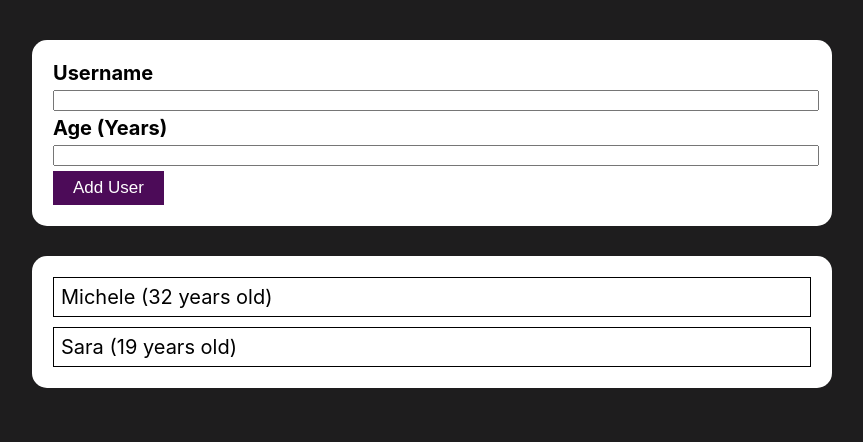
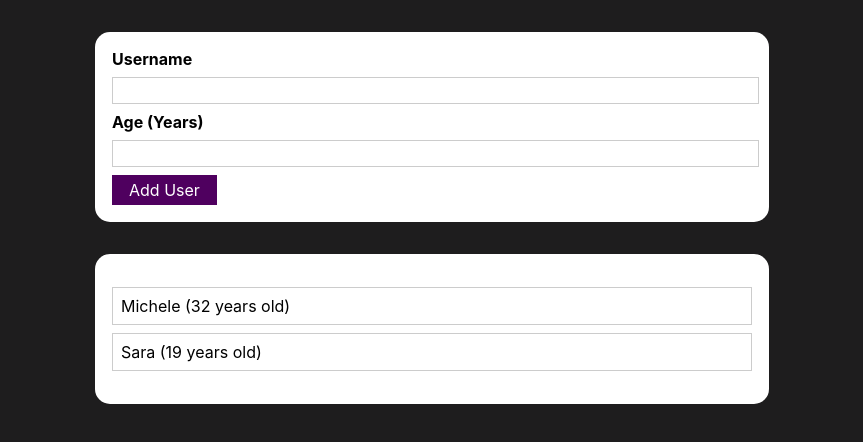
Before and after one commit to SaBobic/react-users-list, a React (Create React App) app: page / in a window 1280 px wide. Shown: the top 442 px of the page, without its empty margins (208-1071 px from the left). Built offline with nearby package versions, Linux system fonts and the light colour scheme.

Commit message:
improved general style

```diff
--- a/src/App.js
+++ b/src/App.js
@@ -1,8 +1,6 @@
 import { useState } from 'react';
-import styles from './App.module.css';
 import Form from './Components/Form/Form';
-import UserItem from './Components/List/UserItem';
-import Card from './Components/UI/Card';
+import UsersList from './Components/List/UsersList';
 
 function App() {
     const DUMMY_USERS = [
@@ -20,15 +18,9 @@ function App() {
     };
 
     return (
-        <div className={styles.container}>
-            <Card>
-                <Form onSubmit={onAddUser} />
-            </Card>
-            <Card>
-                {users.map(user => {
-                    return <UserItem key={user.id} username={user.username} age={user.age} />;
-                })}
-            </Card>
+        <div>
+            <Form onSubmit={onAddUser} />
+            <UsersList users={users} />
         </div>
     );
 }
--- a/src/App.module.css
+++ /dev/null
@@ -1,5 +0,0 @@
-.container {
-    padding: 40px 0;
-    max-width: 800px;
-    margin: 0 auto;
-}
--- a/src/Components/Form/Form.js
+++ b/src/Components/Form/Form.js
@@ -1,6 +1,7 @@
 import styles from './Form.module.css';
 import Button from '../UI/Button';
 import FormAlert from './FormAlert';
+import Card from '../UI/Card';
 import { useState } from 'react';
 
 const Form = props => {
@@ -19,15 +20,15 @@ const Form = props => {
 
     const formHandler = e => {
         e.preventDefault();
-        if (!usernameInput || !ageInput) {
+        if (!usernameInput.trim() || !ageInput.trim()) {
             setIsValid(false);
             setAlertMessage('Please enter a valid name and age (non-empty values).');
             return;
         }
-        if (ageInput <= 0) {
+        if (parseInt(ageInput) < 1) {
             setIsValid(false);
             setAlertMessage('Please enter a valid age (>0).');
-            return alertMessage;
+            return;
         }
         props.onSubmit(usernameInput, ageInput);
         setUsernameInput('');
@@ -39,21 +40,17 @@ const Form = props => {
     };
 
     return (
-        <>
+        <Card className={styles.input}>
             <form onSubmit={formHandler}>
-                <label value className={styles['form-field']} htmlFor="username">
-                    Username
-                </label>
-                <input className={styles['form-field']} value={usernameInput} id="username" type="text" onChange={usernameHandler} />
-                <label className={styles['form-field']} htmlFor="age">
-                    Age (Years)
-                </label>
-                <input className={styles['form-field']} value={ageInput} id="age" type="text" onChange={ageHandler} />
+                <label htmlFor="username">Username</label>
+                <input value={usernameInput} id="username" type="text" onChange={usernameHandler} />
+                <label htmlFor="age">Age (Years)</label>
+                <input value={ageInput} id="age" type="number" onChange={ageHandler} />
                 <Button type="submit">Add User</Button>
             </form>
 
             {!isValid && <FormAlert onClose={onCloseAlert}>{alertMessage}</FormAlert>}
-        </>
+        </Card>
     );
 };
 
--- a/src/Components/Form/Form.module.css
+++ b/src/Components/Form/Form.module.css
@@ -1,14 +1,26 @@
-.form-field {
-    margin-bottom: 5px;
+.input {
+    margin: 2rem auto;
+    padding: 1rem;
+    width: 90%;
+    max-width: 40rem;
 }
 
-label,
-input {
-    width: 100%;
+.input label {
     display: block;
+    font-weight: bold;
+    margin-bottom: 0.5rem;
 }
 
-label {
-    font-size: 20px;
-    font-weight: 700;
+.input input {
+    font: inherit;
+    display: block;
+    width: 100%;
+    border: 1px solid #ccc;
+    padding: 0.15rem;
+    margin-bottom: 0.5rem;
 }
+
+.input input:focus {
+    outline: none;
+    border-color: #4f005f;
+}
--- a/src/Components/List/UserItem.js
+++ b/src/Components/List/UserItem.js
@@ -2,9 +2,9 @@ import styles from './UserItem.module.css';
 
 const UserItem = props => {
     return (
-        <div className={styles['user-item']}>
+        <li className={styles.user}>
             {props.username} ({props.age} years old)
-        </div>
+        </li>
     );
 };
 
--- a/src/Components/List/UserItem.module.css
+++ b/src/Components/List/UserItem.module.css
@@ -1,10 +1,9 @@
-.user-item {
-    font-size: 20px;
-    padding: 7px;
-    border: 1px solid #000;
-    margin-bottom: 10px;
+.user {
+    border: 1px solid #ccc;
+    margin-bottom: 0.5rem;
+    padding: 0.5rem;
 }
 
-.user-item:last-of-type {
+.user:last-of-type {
     margin-bottom: 0;
 }
--- a/src/Components/UI/Button.js
+++ b/src/Components/UI/Button.js
@@ -2,7 +2,7 @@ import styles from './Button.module.css';
 
 const Button = props => {
     return (
-        <button className={styles.button} type={props.type} onClick={props.onClick}>
+        <button className={styles.button} type={props.type || 'button'} onClick={props.onClick}>
             {props.children}
         </button>
     );
--- a/src/Components/UI/Button.module.css
+++ b/src/Components/UI/Button.module.css
@@ -1,8 +1,18 @@
-button {
-    font-size: 17px;
-    background-color: #4c0b58;
-    color: #fff;
-    padding: 7px 20px;
+.button {
+    font: inherit;
+    border: 1px solid #4f005f;
+    background: #4f005f;
+    color: white;
+    padding: 0.25rem 1rem;
     cursor: pointer;
-    border: 0;
 }
+
+.button:hover,
+.button:active {
+    background: #741188;
+    border-color: #741188;
+}
+
+.button:focus {
+    outline: none;
+}
--- a/src/Components/UI/Card.js
+++ b/src/Components/UI/Card.js
@@ -1,7 +1,7 @@
 import styles from './Card.module.css';
 
 const Card = props => {
-    return <div className={styles.card}>{props.children}</div>;
+    return <div className={`${styles.card} ${props.className}`}>{props.children}</div>;
 };
 
 export default Card;
--- a/src/Components/UI/Card.module.css
+++ b/src/Components/UI/Card.module.css
@@ -1,6 +1,5 @@
 .card {
     background-color: #fff;
-    padding: 20px;
     border: 1px solid transparent;
     border-radius: 15px;
     margin-bottom: 30px;
```
